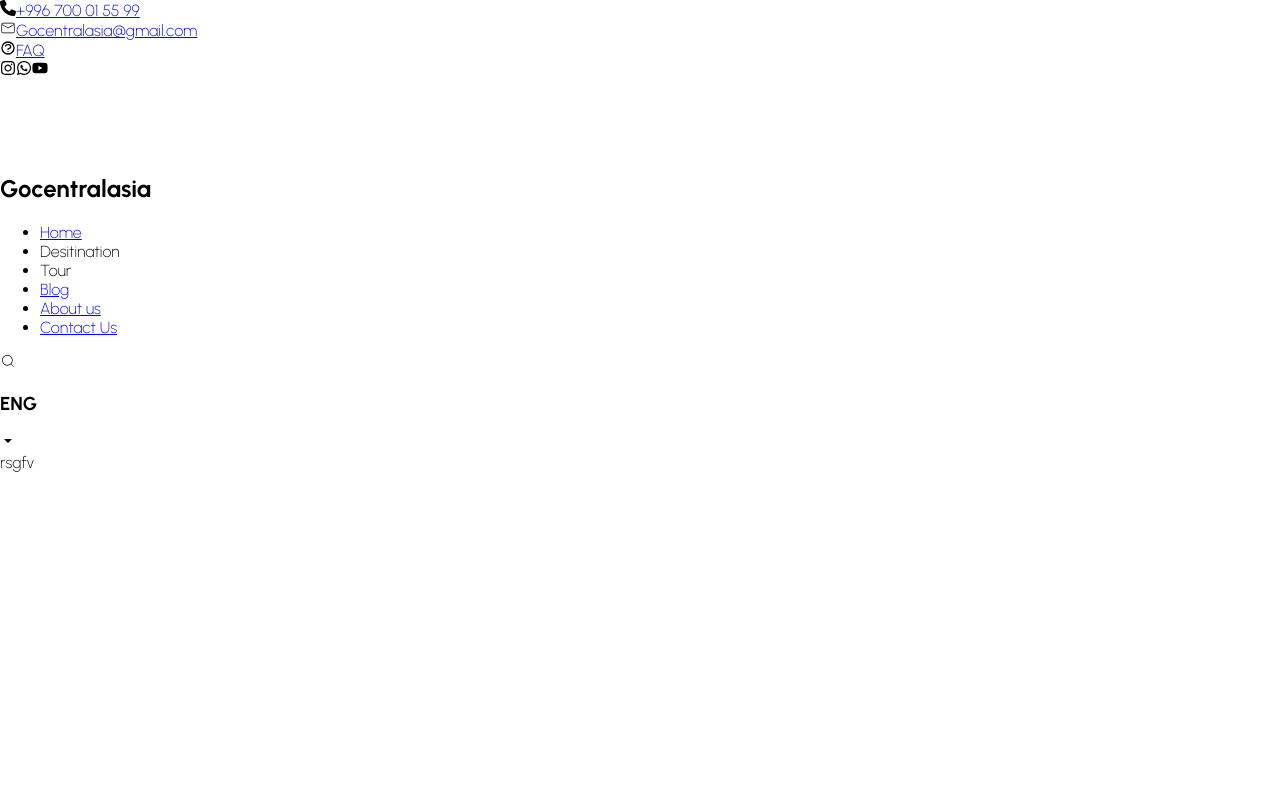
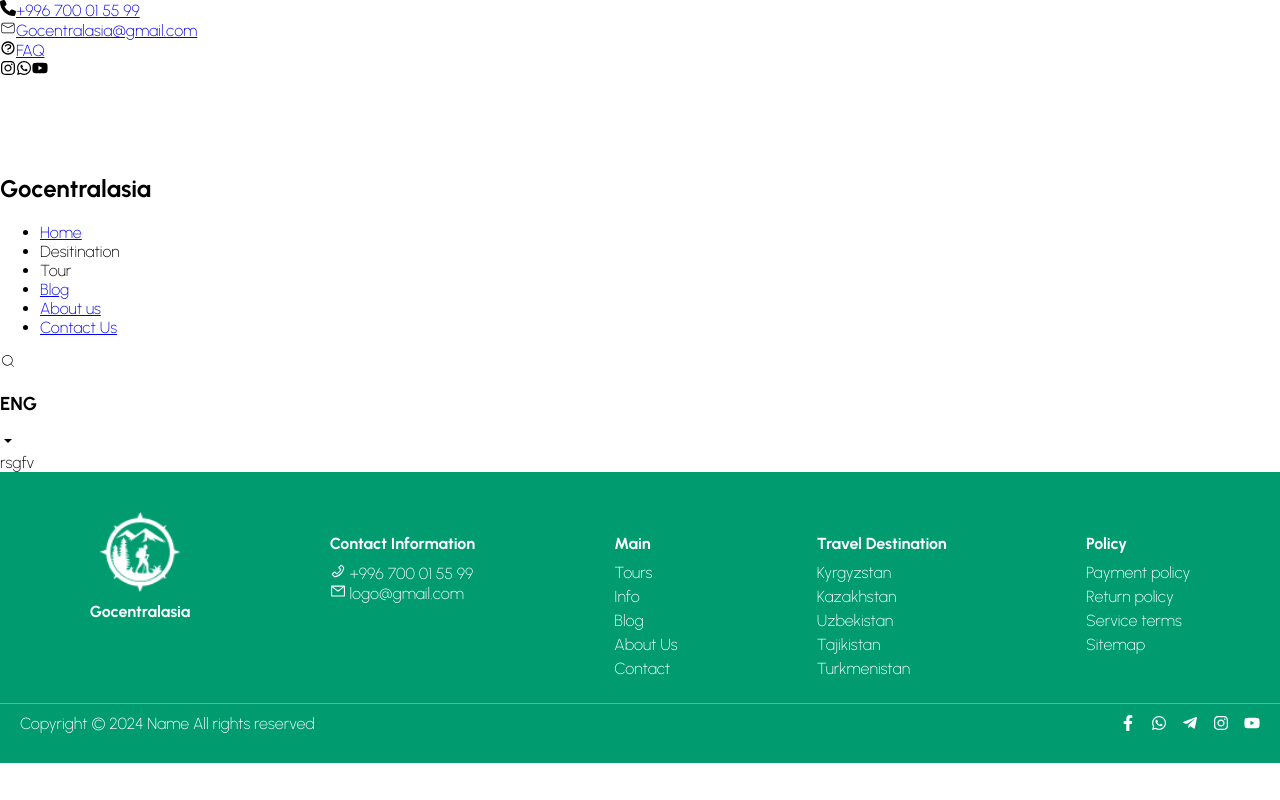
Before and after one commit to gocentralasia/frontend, a React (Vite) app: page /desitination in a window 1280 px wide. Built offline with nearby package versions, Linux system fonts and the light colour scheme.

Commit message:
feat: Added select into Hero and completed footer

```diff
--- a/src/Layout/Layout.tsx
+++ b/src/Layout/Layout.tsx
@@ -1,6 +1,7 @@
 import React, {ReactNode} from 'react';
 import {useLocation} from "react-router";
 import Header from "../LayoutComponents/Header/Header.tsx"
+import Footer from "../LayoutComponents/Footer/Footer.tsx";
 
 type LayoutChildren = {
   children: ReactNode,
@@ -15,7 +16,7 @@
       <main>
         {children}
       </main>
-
+      <Footer/>
     </>
   );
 }
--- /dev/null
+++ b/src/LayoutComponents/Footer/Footer.scss
@@ -0,0 +1,72 @@
+.Footer {
+  background-color: #009c70;
+  color: white;
+  padding: 20px 0;
+
+  .footer-container {
+    display: flex;
+    justify-content: space-around;
+    flex-wrap: wrap;
+    padding: 20px;
+
+    .footer-logo {
+      display: flex;
+      flex-direction: column;
+      align-items: center;
+
+      img {
+        width: 80px;
+        height: auto;
+      }
+
+      p {
+        margin-top: 10px;
+        font-weight: bold;
+      }
+    }
+
+    .footer-info, .footer-links {
+      h4 {
+        margin-bottom: 10px;
+        font-weight: bold;
+      }
+
+      p, ul {
+        margin: 0;
+        padding: 0;
+        list-style: none;
+      }
+
+      ul li {
+        margin-bottom: 5px;
+      }
+
+      ul li a {
+        color: white;
+        text-decoration: none;
+        transition: color 0.3s;
+
+        &:hover {
+          color: #aaaaaa; // Добавляем эффект при наведении
+        }
+      }
+    }
+  }
+
+  .footer-bottom {
+    display: flex;
+    justify-content: space-between;
+    align-items: center;
+    border-top: 1px solid rgba(255, 255, 255, 0.3);
+    padding: 10px 20px;
+
+    .footer-social {
+      display: flex;
+      gap: 15px;
+    }
+
+    p {
+      margin: 0;
+    }
+  }
+}
--- /dev/null
+++ b/src/LayoutComponents/Footer/Footer.tsx
@@ -0,0 +1,67 @@
+import './Footer.scss';
+
+//images
+import Logo from "../../assets/Images/Logo.png"
+
+//icons
+import { FaFacebookF, FaInstagram, FaTelegramPlane, FaWhatsapp, FaYoutube } from 'react-icons/fa';
+import { AiOutlineMail, AiOutlinePhone } from 'react-icons/ai';
+
+function Footer() {
+  return (
+    <div className="Footer">
+      <div className="footer-container">
+        <div className="footer-logo">
+          <img src={Logo} alt="Gocentralasia Logo" />
+          <p>Gocentralasia</p>
+        </div>
+        <div className="footer-info">
+          <h4>Contact Information</h4>
+          <p><AiOutlinePhone /> +996 700 01 55 99</p>
+          <p><AiOutlineMail /> logo@gmail.com</p>
+        </div>
+        <div className="footer-links">
+          <h4>Main</h4>
+          <ul>
+            <li><a href="/tours">Tours</a></li>
+            <li><a href="/info">Info</a></li>
+            <li><a href="/blog">Blog</a></li>
+            <li><a href="/about-us">About Us</a></li>
+            <li><a href="/contact">Contact</a></li>
+          </ul>
+        </div>
+        <div className="footer-links">
+          <h4>Travel Destination</h4>
+          <ul>
+            <li><a href="/kyrgyzstan">Kyrgyzstan</a></li>
+            <li><a href="/kazakhstan">Kazakhstan</a></li>
+            <li><a href="/uzbekistan">Uzbekistan</a></li>
+            <li><a href="/tajikistan">Tajikistan</a></li>
+            <li><a href="/turkmenistan">Turkmenistan</a></li>
+          </ul>
+        </div>
+        <div className="footer-links">
+          <h4>Policy</h4>
+          <ul>
+            <li><a href="/payment-policy">Payment policy</a></li>
+            <li><a href="/return-policy">Return policy</a></li>
+            <li><a href="/service-terms">Service terms</a></li>
+            <li><a href="/sitemap">Sitemap</a></li>
+          </ul>
+        </div>
+      </div>
+      <div className="footer-bottom">
+        <p>Copyright © 2024 Name All rights reserved</p>
+        <div className="footer-social">
+          <FaFacebookF />
+          <FaWhatsapp />
+          <FaTelegramPlane />
+          <FaInstagram />
+          <FaYoutube />
+        </div>
+      </div>
+    </div>
+  );
+}
+
+export default Footer;
--- a/src/pages/Home/Hero/Hero.tsx
+++ b/src/pages/Home/Hero/Hero.tsx
@@ -1,101 +1,130 @@
-import './Hero.scss'
+import React, { useState } from 'react';
+import './Hero.scss';
 
 //components
 import AdventureComponent from "../../../components/AdventureComponent/AdventureComponent.tsx";
 
 //images
-import Logo from "../../../assets/Images/Logo.png"
+import Logo from "../../../assets/Images/Logo.png";
 
 //icons
-import {FaInstagram} from "react-icons/fa";
-import {FaWhatsapp} from "react-icons/fa";
-import {FaYoutube} from "react-icons/fa";
-import {FaPhone} from "react-icons/fa6";
-import {CiMail} from "react-icons/ci";
-import {HiOutlineQuestionMarkCircle} from "react-icons/hi";
-import {CiSearch} from "react-icons/ci";
-import {IoMdArrowDropdown} from "react-icons/io";
-import { PiFlowArrow } from "react-icons/pi";
-import { FaCalendarAlt } from "react-icons/fa";
-import { PiHardDrives } from "react-icons/pi";
+import { FaInstagram, FaWhatsapp, FaYoutube, FaPhone, FaCalendarAlt } from "react-icons/fa";
+import { CiMail, CiSearch } from "react-icons/ci";
+import { HiOutlineQuestionMarkCircle } from "react-icons/hi";
+import { IoMdArrowDropdown } from "react-icons/io";
+import { PiFlowArrow, PiHardDrives } from "react-icons/pi";
 
-function Hero() {
+const Hero: React.FC = () => {
+  const [isDestinationModalOpen, setDestinationModalOpen] = useState(false);
+  const [isTourModalOpen, setTourModalOpen] = useState(false);
+
+  const handleDestinationClick = () => {
+    setDestinationModalOpen(!isDestinationModalOpen);
+    setTourModalOpen(false); // Закрыть туры, если открыто
+  };
+
+  const handleTourClick = () => {
+    setTourModalOpen(!isTourModalOpen);
+    setDestinationModalOpen(false); // Закрыть направления, если открыто
+  };
+
+
+
   return (
     <section className="Hero">
       <div className="container">
         <div className="upper-header">
           <div className="contact-container">
             <div className="flex">
-              <FaPhone/>
-              <a href="+996 700 01 55 99">+996 700 01 55 99</a>
+              <FaPhone />
+              <a href="tel:+996700015599">+996 700 01 55 99</a>
             </div>
             <div className="flex2">
-              <CiMail/>
-              <a href="Gocentralasia@gmail.com">Gocentralasia@gmail.com</a>
+              <CiMail />
+              <a href="mailto:Gocentralasia@gmail.com">Gocentralasia@gmail.com</a>
             </div>
             <div className="flex3">
-              <HiOutlineQuestionMarkCircle/>
+              <HiOutlineQuestionMarkCircle />
               <a href="#">FAQ</a>
             </div>
           </div>
           <div className="social-container">
-            <FaInstagram/>
-            <FaWhatsapp/>
-            <FaYoutube/>
+            <FaInstagram />
+            <FaWhatsapp />
+            <FaYoutube />
           </div>
         </div>
         <div className="header">
           <div className="container">
             <div className="header-row">
               <div className="logo-container">
-                <img src={Logo} alt="logo"/>
+                <img src={Logo} alt="logo" />
                 <h2>Gocentralasia</h2>
               </div>
               <div className="navigation-container">
                 <ul>
                   <li><a href="#">Home</a></li>
-                  <li><a>Desitination</a></li>
-                  <li><a>Tour</a></li>
+                  <li><a onClick={handleDestinationClick}>Destination</a></li>
+                  <li><a onClick={handleTourClick}>Tour</a></li>
                   <li><a href="#">Blog</a></li>
                   <li><a href="#">About us</a></li>
                   <li><a href="#">Contact Us</a></li>
                 </ul>
+                {(isDestinationModalOpen || isTourModalOpen) && (
+                  <div className="dropdown_modals">
+                    {isDestinationModalOpen && (
+                      <div className="dropdown_modal_destination">
+                        <ul>
+                          <li><a href="#">Central Asia</a></li>
+                          <li><a href="#">Kyrgyzstan</a></li>
+                          <li><a href="#">Kazakhstan</a></li>
+                          <li><a href="#">Uzbekistan</a></li>
+                        </ul>
+                      </div>
+                    )}
+                    {isTourModalOpen && (
+                      <div className="dropdown_modal_tour">
+                        <ul>
+                          <li><a href="#">Adventure Tours</a></li>
+                          <li><a href="#">Cultural Tours</a></li>
+                          <li><a href="#">Nature Tours</a></li>
+                        </ul>
+                      </div>
+                    )}
+                  </div>
+                )}
               </div>
               <div className="search_language-container">
                 <div className="search-container">
-                  <CiSearch/>
+                  <CiSearch />
                 </div>
                 <div className="language-container">
                   <h3>ENG</h3>
-                  <IoMdArrowDropdown className="dropDown"/>
+                  <IoMdArrowDropdown className="dropDown" />
                 </div>
               </div>
             </div>
           </div>
         </div>
         <div className="Landing_text">
-          <h1>
-            Group tours
-          </h1>
+          <h1>Group tours</h1>
           <p>Embark on Unforgettable Group Adventures</p>
-          <button>View torse</button>
+          <button>View tours</button>
         </div>
 
-
         <div className="Adventure">
-           <div className="adventure_title">
-             <h3>Find your next adventure</h3>
-           </div>
+          <div className="adventure_title">
+            <h3>Find your next adventure</h3>
+          </div>
           <div className="adventure_sorting">
             <AdventureComponent icon={PiFlowArrow} title="Destination" />
-            <AdventureComponent icon={FaCalendarAlt } title="Month" />
-            <AdventureComponent icon={PiHardDrives } title="Types" />
+            <AdventureComponent icon={FaCalendarAlt} title="Month" />
+            <AdventureComponent icon={PiHardDrives} title="Types" />
             <button>Find</button>
           </div>
         </div>
       </div>
     </section>
-
   );
 }
 
```
Also changed, not shown: src/pages/Home/Hero/Hero.scss (+92 -24 lines).
